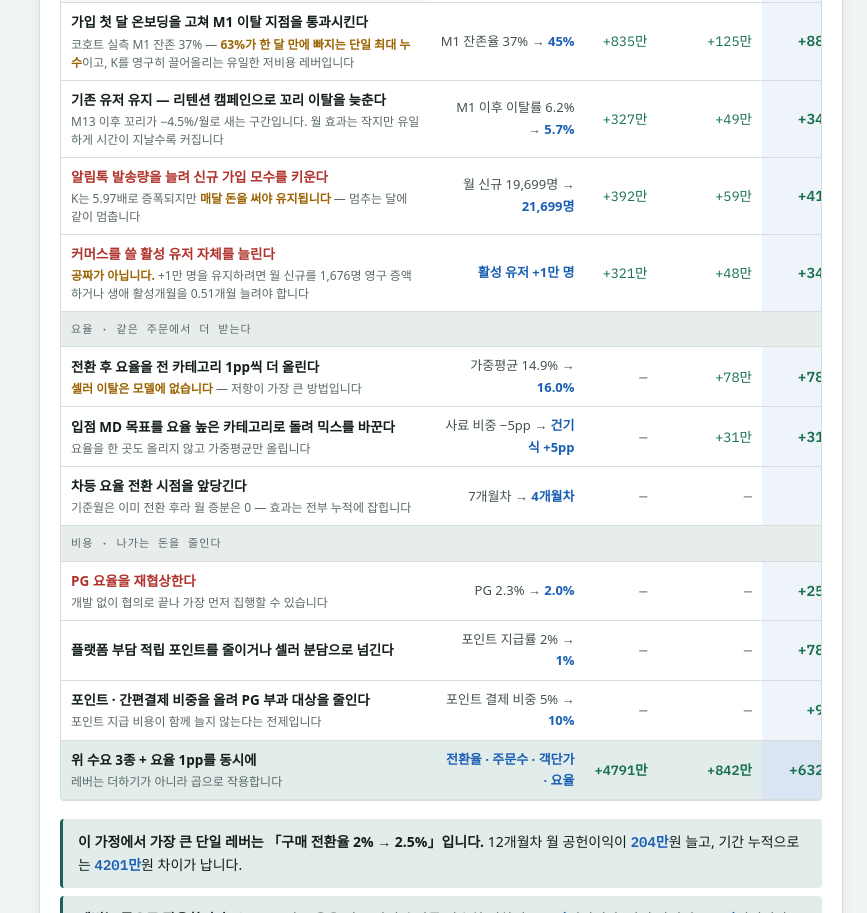
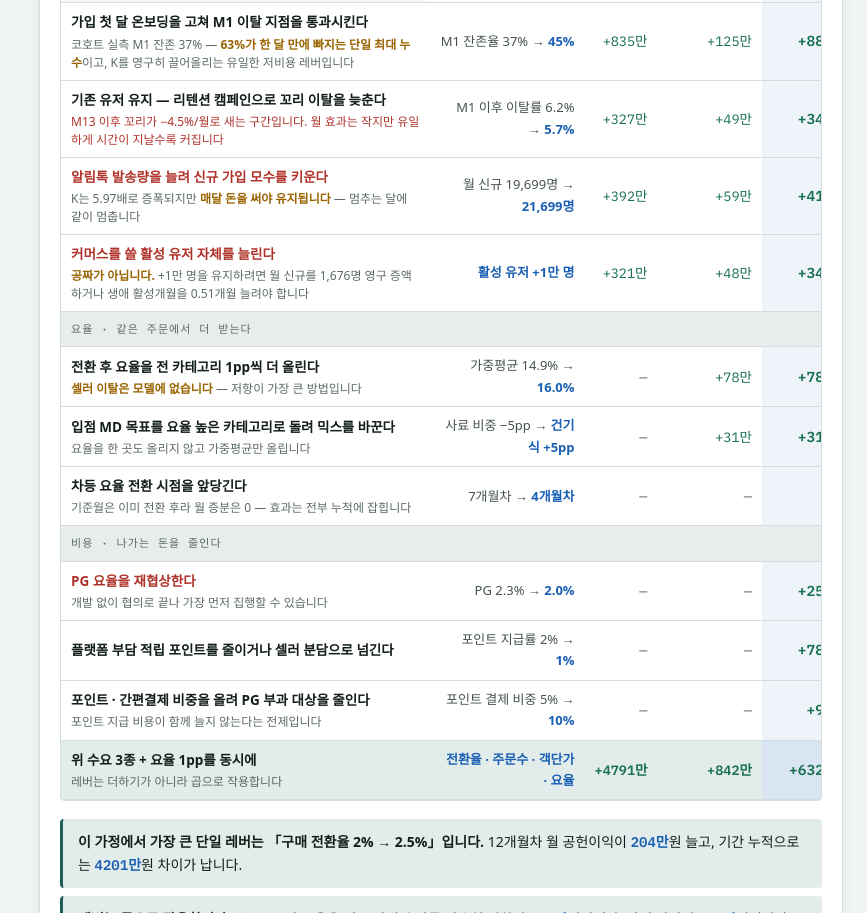
Before and after one commit to KennethKarl/seller-settlement, a plain HTML site: page roadmap.html in a window 1280 px wide. Shown: the part 5145-6058 px from the top of the page, without its empty margins (413-1280 px from the left). Drawn offline with Linux system fonts and the light colour scheme; a web font is replaced by a local one.

Commit message:
style(roadmap): 이탈률 레버 설명을 빨간색으로 강조
M13 이후 꼬리가 새는 구간이라는 경고가 다른 설명과 같은 톤이라
눈에 걸리지 않았다. --neg 토큰(.neg)으로 감싸 라이트·다크 모두
대응되게 했다.

Co-Authored-By: Claude Opus 5 <noreply@anthropic.com>

```diff
--- a/roadmap.html
+++ b/roadmap.html
@@ -746,7 +746,7 @@ footer{margin-top:28px;font-size:13px;color:var(--ink-3);line-height:1.6;font-fa
        s:"코호트 실측 M1 잔존 "+V.actRate+"% — <b class=\"wn\">63%가 한 달 만에 빠지는 단일 최대 누수</b>이고, K를 영구히 끌어올리는 유일한 저비용 레버입니다",
        l:"M1 잔존율 "+V.actRate+"% → "+(V.actRate+8)+"%", d:diff(altOv({actRate:Math.min(100,V.actRate+8)}))},
       {h:"기존 유저 유지 — 리텐션 캠페인으로 꼬리 이탈을 늦춘다",
-       s:"M13 이후 꼬리가 −4.5%/월로 새는 구간입니다. 월 효과는 작지만 유일하게 시간이 지날수록 커집니다",
+       s:"<span class=\"neg\">M13 이후 꼬리가 −4.5%/월로 새는 구간입니다. 월 효과는 작지만 유일하게 시간이 지날수록 커집니다</span>",
        l:"M1 이후 이탈률 "+V.churn+"% → "+Math.max(0.1,V.churn-0.5).toFixed(1)+"%", d:diff(altOv({churn:Math.max(0.1,V.churn-0.5)}))},
       {h:"알림톡 발송량을 늘려 신규 가입 모수를 키운다", rd:1,
        s:"K는 "+kcap().L.toFixed(2)+"배로 증폭되지만 <b class=\"wn\">매달 돈을 써야 유지됩니다</b> — 멈추는 달에 같이 멈춥니다",
```
